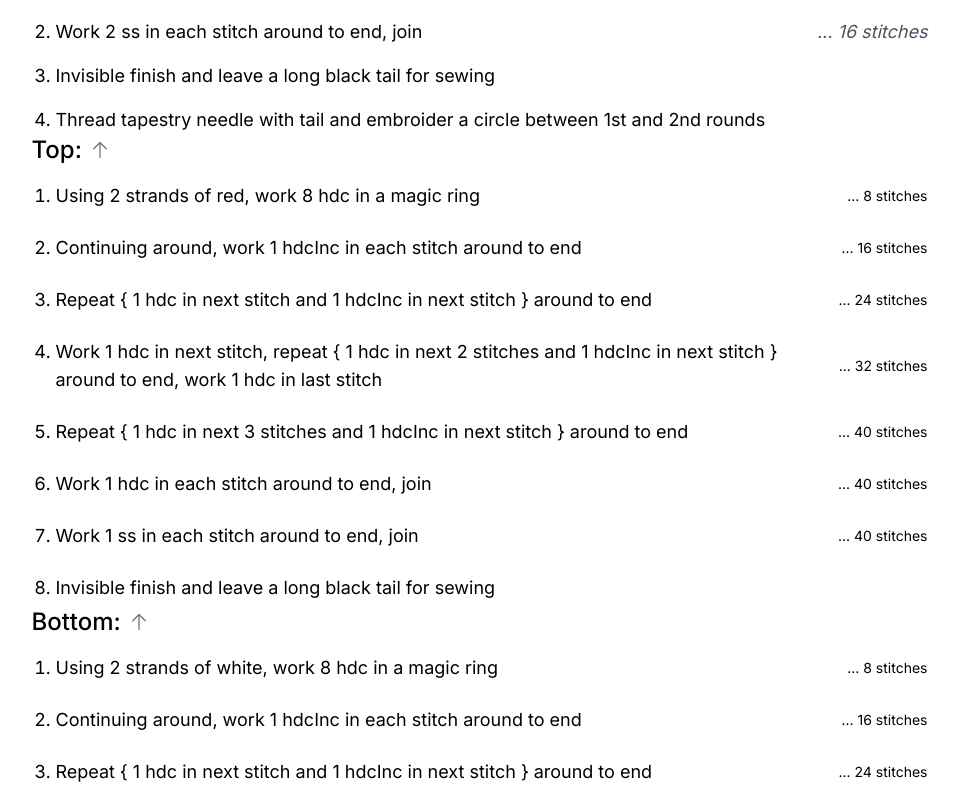
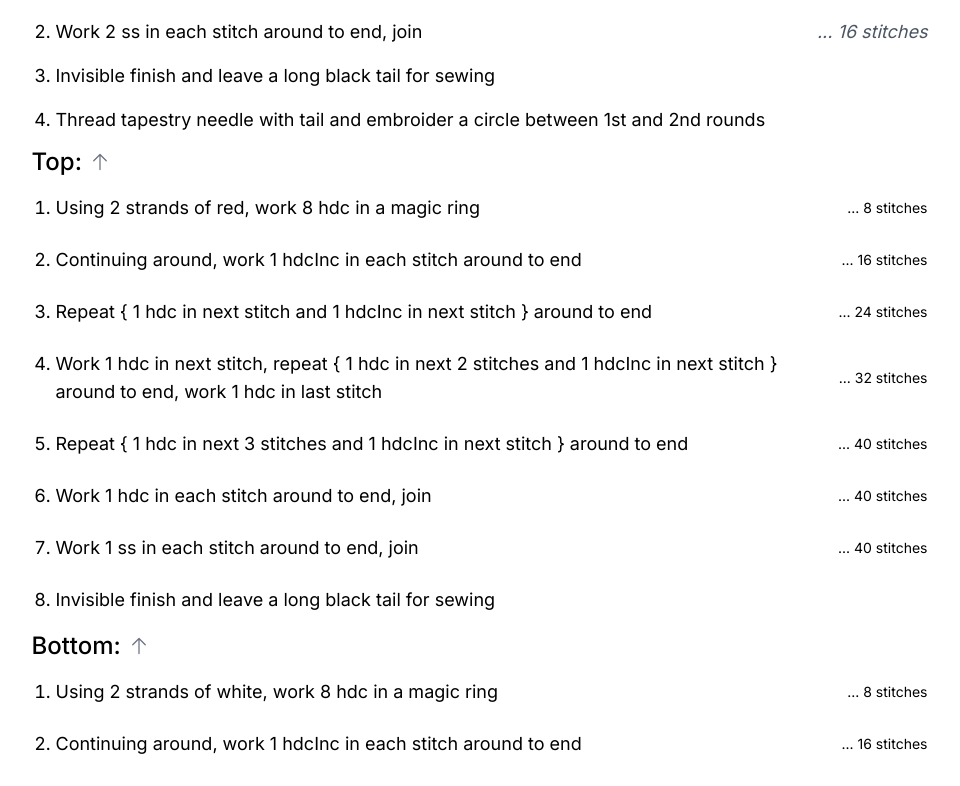
Before and after one commit to alyssa-dannielle/alyssa-dannielle-designs, a Next.js app: page /patterns/pokeball in a window 1280 px wide. Shown: the part 1343-2129 px from the top of the page, without its empty margins (276-1236 px from the left). Built offline with nearby package versions, Linux system fonts and the light colour scheme.

Commit message:
add top margin to subsection heading

```diff
--- a/app/patterns/pattern.module.css
+++ b/app/patterns/pattern.module.css
@@ -26,7 +26,7 @@
   }
 
   .patternSubsectionHeading {
-    @apply text-lg sm:text-xl md:text-2xl font-medium mb-3;
+    @apply text-lg sm:text-xl md:text-2xl font-medium mt-3 mb-3;
   }
 
   .patternList {
```
